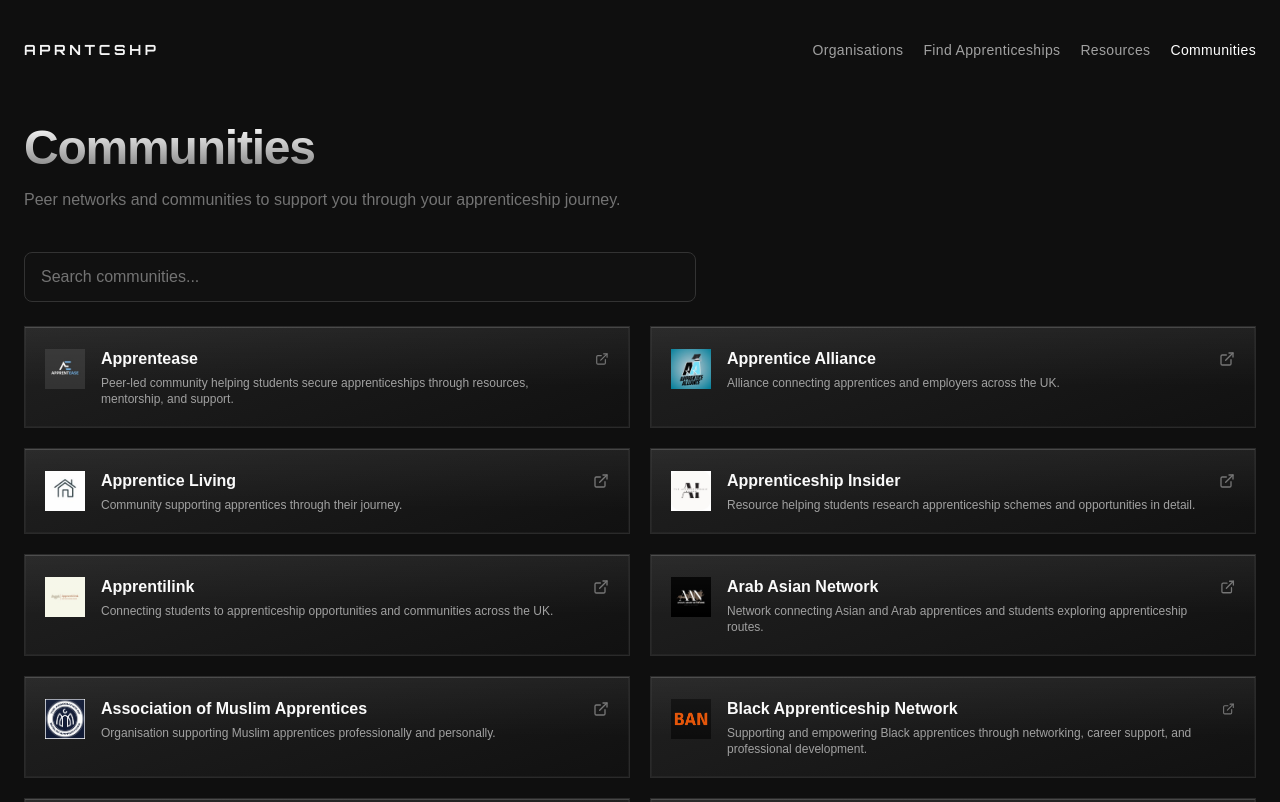
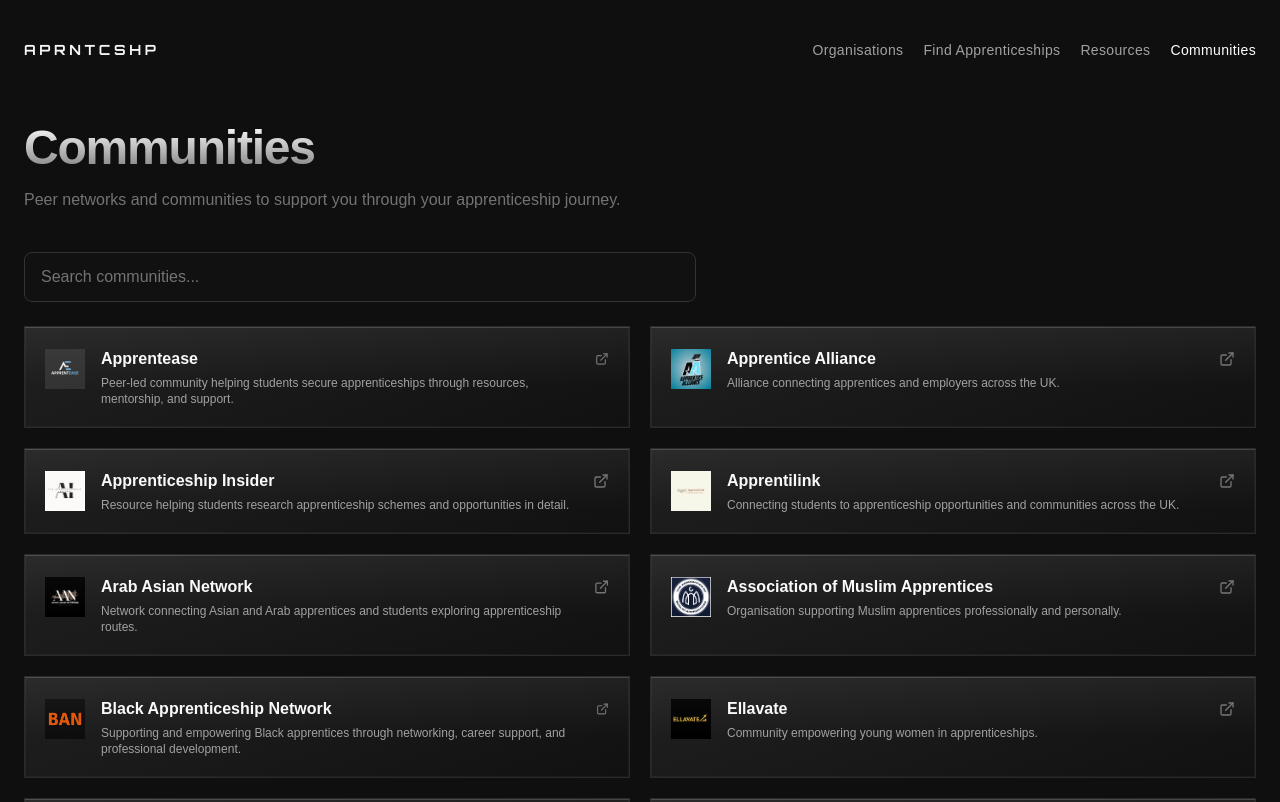
Before and after one commit to NishantBrahmbhatt/aprntcshp, a Next.js app: page /communities in a window 1280 px wide. Shown: the top 802 px of the page. Built offline with nearby package versions, Linux system fonts and the light colour scheme.

Commit message:
removed apprentice living because it isn't related to aspiring apprentices

```diff
--- a/app/communities/page.tsx
+++ b/app/communities/page.tsx
@@ -102,13 +102,6 @@ export const communities = [
       "Pathways and support for young people exploring apprenticeships and early careers.",
     url: "https://leafpathways.com/",
     logo: "/logos/leaf_pathways_logo.jpg",
-  },
-  {
-    name: "Apprentice Living",
-    description:
-      "Community supporting apprentices through their journey.",
-    url: "https://www.linkedin.com/company/apprenticeliving/",
-    logo: "/logos/apprenticeliving.jpg",
   },
   {
     name: "OuterCircle",
```
